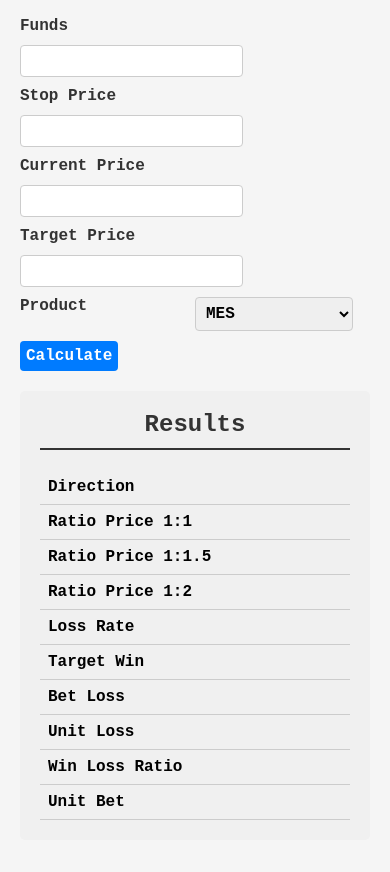
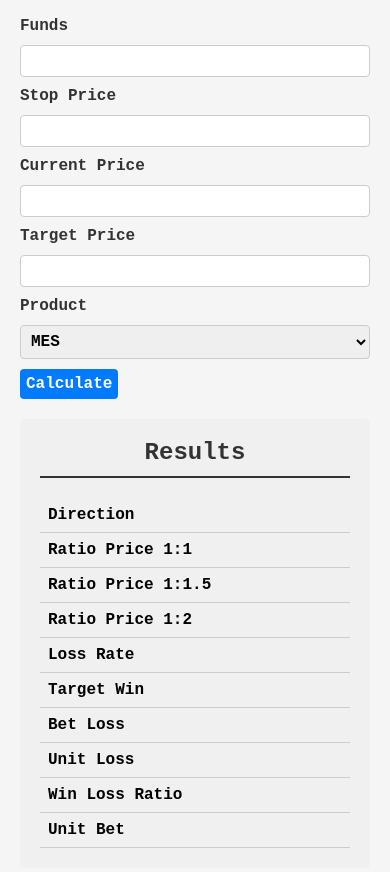
Before and after one commit to oswsnqc/oswsnqc.github.io, a plain HTML site: page index.html in a window 390 px wide. Shown: the part 60-932 px from the top of the page. Drawn offline with Linux system fonts and the light colour scheme.

Commit message:
Add files via upload

```diff
--- a/index.html
+++ b/index.html
@@ -39,6 +39,14 @@
 		.form-container select {
 			flex-basis: 45%;
 			margin-bottom: 10px;
+		}
+
+		@media screen and (max-width: 600px) {
+			.form-container label,
+			.form-container input,
+			.form-container select {
+				flex-basis: 100%;
+			}
 		}
 
 		label {
```
